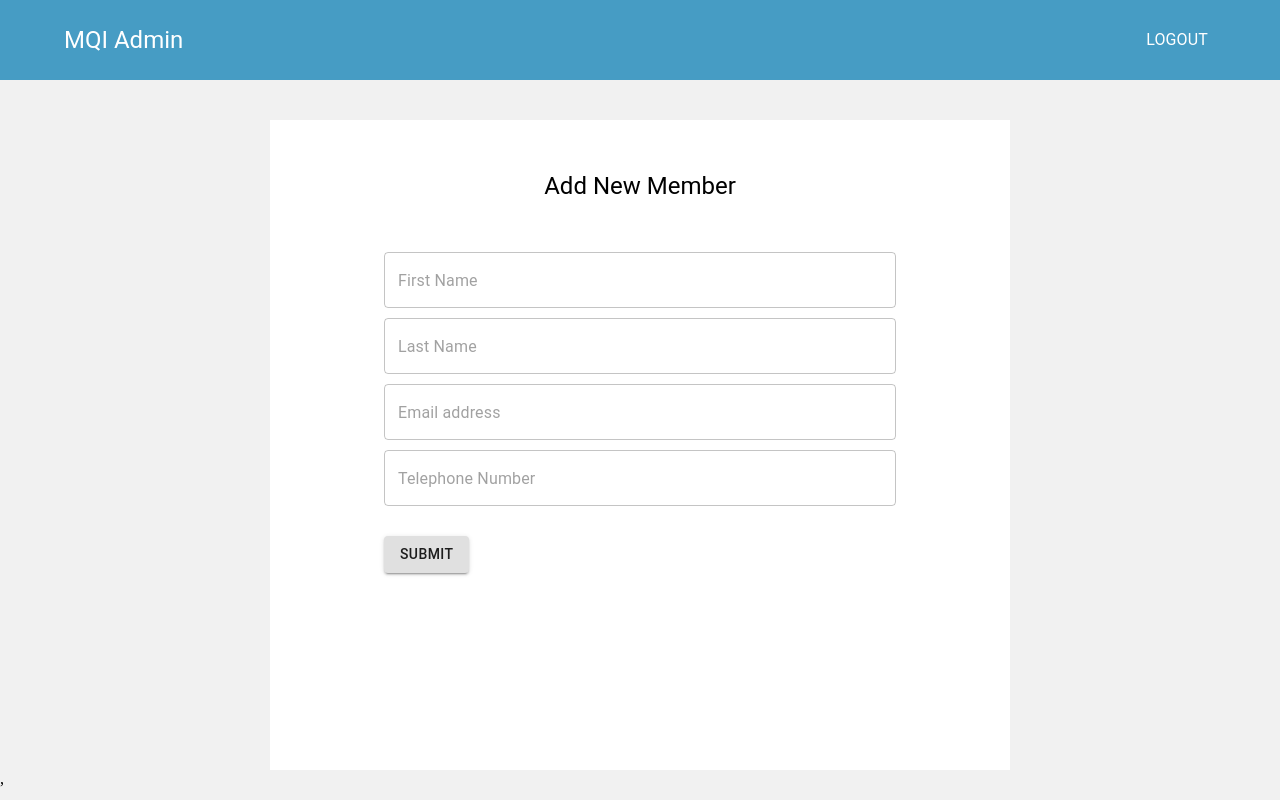
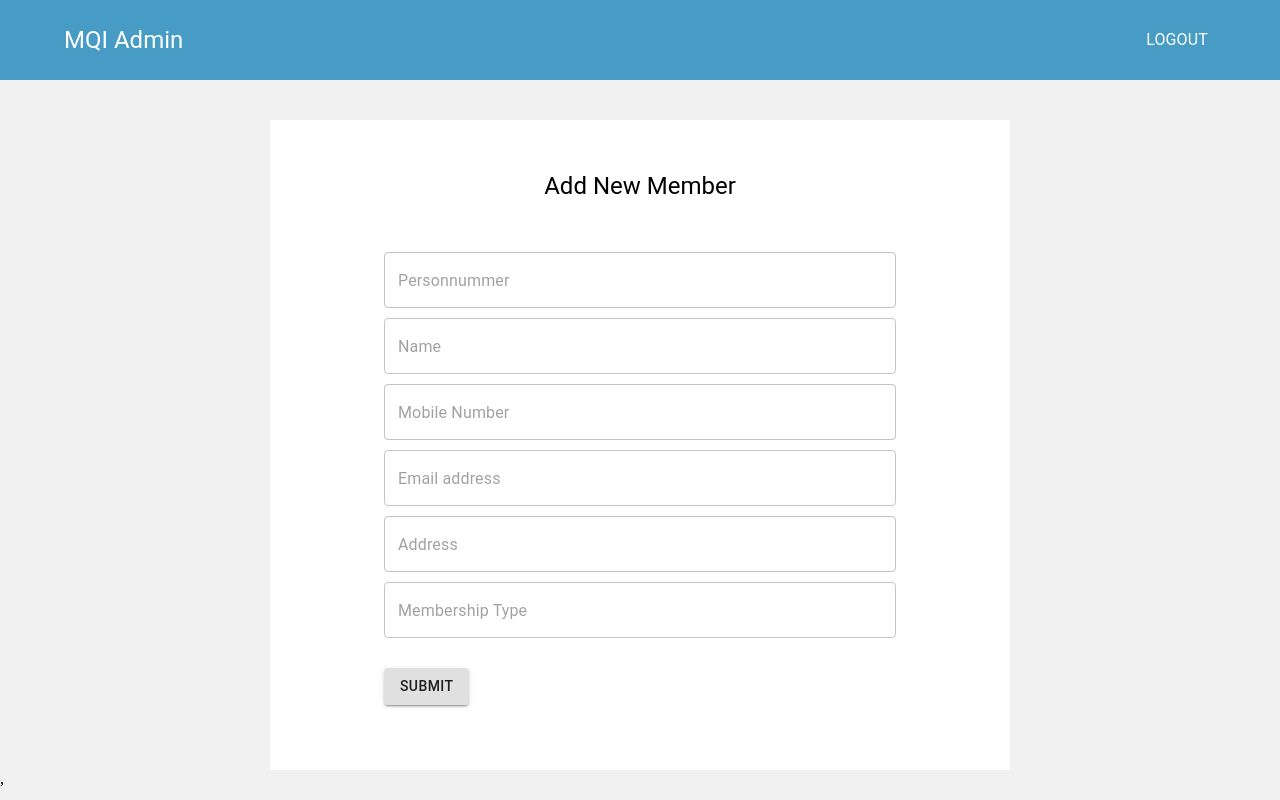
Before and after one commit to Abdull-Rauf/mqi-app, a React (Create React App) app: page /membership in a window 1280 px wide. Built offline with nearby package versions, Linux system fonts and the light colour scheme; no server answers.

Commit message:
add member post request done

```diff
--- a/package.json
+++ b/package.json
@@ -11,6 +11,7 @@
     "axios": "^0.19.2",
     "react": "16.13.1",
     "react-dom": "16.13.1",
+    "react-material-ui-form-validator": "^2.1.1",
     "react-redux": "7.2.0",
     "react-router-dom": "5.1.2",
     "react-scripts": "3.4.1",
--- a/public/index.html
+++ b/public/index.html
@@ -3,7 +3,6 @@
 
   <head>
     <meta charset="utf-8" />
-    <link rel="icon" href="%PUBLIC_URL%/favicon.ico" />
     <meta name="viewport" content="width=device-width, initial-scale=1" />
     <meta name="theme-color" content="#000000" />
     <meta name="description" content="Web site created using create-react-app" />
--- a/src/actions/feedAction.js
+++ b/src/actions/feedAction.js
@@ -1,6 +1,8 @@
 import Axios from 'axios';
 
 export const addFeed = payload => dispatch => {
+
+  console.log('action')
 
   Axios.post(`https://minhaj.se/app-api/add_feed.php`, payload, {
     headers: {
--- /dev/null
+++ b/src/actions/memberAction.js
@@ -0,0 +1,35 @@
+import Axios from 'axios';
+
+export const addMember = payload => dispatch => {
+
+  console.log('action')
+
+  Axios.post(`https://minhaj.se/app-api/add_member.php`, payload, {
+    headers: {
+      'Content-Type': 'multipart/form-data'
+    }
+  })
+    .then(res => console.log(res))
+    .then(() => dispatch({ type: 'ADD_MEMBER', payload }))
+    .catch(err => console.log(err))
+
+}
+// export const getMembers = () => dispatch => {
+
+//   Axios.get(`https://minhaj.se/app-api/get_members.php`)
+//     .then(res => dispatch({ type: 'GET_MEMBER', payload: res.data.members }))
+//     .catch(err => console.log(err))
+// }
+
+// export const delMember = payload => dispatch => {
+
+
+//   Axios.post(`https://minhaj.se/app-api/delete_member.php`, payload, {
+
+//     headers: {
+//       'Content-Type': 'multipart/form-data'
+//     }
+//   })
+//     .then(res => dispatch({ type: 'DEL_MEMBER', payload: res.data.events }))
+//     .catch(err => console.log(err))
+// }
--- a/src/components/form/FormComponent.js
+++ b/src/components/form/FormComponent.js
@@ -16,14 +16,21 @@ const FormComponent = props => {
           return (
             <TextField onChange={props.handleChange} className={props.inputClass} style={{ marginBottom: '10px' }} size={field.size}
               type={field.inputType} name={field.inputName} placeholder={field.placeholder}
-              key={index} multiline={field.multiline} rows={field.rows} required variant="outlined"
+              key={index} multiline={field.multiline} rows={field.rows} variant="outlined"
+
             />
           )
         })
       }
       < div style={{ display: 'flex', marginTop: 20 }}>
 
-        <Button color='info' variant='contained' className={props.BtnClass} onClick={() => props.action(props.data)}>Submit</Button>
+        <Button variant='contained' className={props.BtnClass}
+          onClick={() => {
+            props.action(props.data)
+          }
+          }>
+          Submit
+          </Button>
 
       </div>
 
--- a/src/components/modals/Modal.js
+++ b/src/components/modals/Modal.js
@@ -29,6 +29,7 @@ function Modal(props) {
   };
 
   const handleClose = (pl) => {
+    console.log(pl)
     action(pl);
     setOpen(false);
 
--- a/src/reducers/index.js
+++ b/src/reducers/index.js
@@ -1,7 +1,8 @@
 import { combineReducers } from 'redux'
 import feedReducer from './feedReducer'
 import eventReducer from './eventReducer'
+import memberReducer from './memberReducer'
 
-const rootReducer = combineReducers({ feedReducer, eventReducer })
+const rootReducer = combineReducers({ feedReducer, eventReducer, memberReducer })
 
 export default rootReducer
--- /dev/null
+++ b/src/reducers/memberReducer.js
@@ -0,0 +1,23 @@
+const initState = {
+  memberData: [],
+  isDeleted: false
+}
+
+
+const memberReducer = (state = initState, { type, payload }) => {
+
+  switch (type) {
+    case 'GET_MEMBER':
+      return {
+        ...state, feeds: [payload]
+      }
+    case 'DEL_FEEDS':
+      return {
+        ...state, isDeleted: !state.isDeleted
+      }
+    default:
+      return state
+  }
+}
+
+export default memberReducer
--- a/src/screens/feeds/FeedsPosters.js
+++ b/src/screens/feeds/FeedsPosters.js
@@ -1,4 +1,4 @@
-import React, { useEffect, useState } from 'react'
+import React, { useEffect } from 'react'
 import { connect } from 'react-redux'
 import { Typography } from '@material-ui/core'
 import '../../App.css';
@@ -20,7 +20,7 @@ function FeedsPosters(props) {
     props.feeds()
     props.events()
 
-  }, [])
+  }, [props])
 
 
 
--- a/src/screens/membership/MemberShip.js
+++ b/src/screens/membership/MemberShip.js
@@ -1,50 +1,45 @@
-import React, { useEffect, useState } from 'react'
+import React, { useState } from 'react'
 import { connect } from 'react-redux'
 import { Typography } from '@material-ui/core'
 import '../../App.css';
 import './membership.css';
 import FormComponent from '../../components/form/FormComponent'
-import { addFeed, getFeeds } from '../../actions/feedAction'
-import { addEvent, getEvents } from '../../actions/eventAction';
+import { addMember } from '../../actions/memberAction'
 import formFields from '../../setting/formfields.json'
-import MembersList from '../../components/list/MembersList'
 
 
 
 
-function MemberShip(props) {
+const MemberShip = (props) => {
 
   const [data, setData] = useState({
-    firstname: '',
-    lastname: '',
+    personnummer: '',
+    name: '',
+    mobile: '',
     email: '',
-    telephone: '',
+    address: '',
+    membership_type: ''
   });
 
 
+  const handleChange = (e) => {
 
-  useEffect(() => {
-    props.feeds()
-
-  }, [])
-  const handleChange = (e) => {
-    let newData;
-    if (e.target.name === 'image') {
-      newData = { ...data, image: [...data.image, e.target.files[0]] }
-
-    } else {
-      newData = { ...data, [e.target.name]: e.target.value }
-
-    }
-
+    let newData = { ...data, [e.target.name]: e.target.value }
     setData(newData)
   };
 
+  const handleSubmit = payload => {
+    props.addMember(payload)
+  }
+
+
   const formData = new FormData();
-  formData.append('firstname', data.name);
-  formData.append('lastname', data.lastname);
+  formData.append('personnummer', data.personnummer);
+  formData.append('name', data.name);
+  formData.append('mobile', data.mobile);
   formData.append('email', data.email);
-  formData.append('telephone', data.telephone);
+  formData.append('address', data.address);
+  formData.append('membership_type', data.membership_type);
 
 
   return (
@@ -56,27 +51,19 @@ function MemberShip(props) {
           inputClass='members-form-fields'
           data={formData}
           handleChange={(e) => handleChange(e)}
+          action={handleSubmit}
         />
       </div>
     </div>
   )
 }
 
-const mapDispatchToProps = dispatch => {
+const mapDispatchToProps = (dispatch) => {
 
   return {
-    feeds: data => dispatch(getFeeds(data)),
-    events: data => dispatch(getEvents(data))
+    addMember: data => dispatch(addMember(data)),
 
   }
 }
-const mapStateToProps = state => {
 
-  return {
-    stateEvents: state.eventReducer,
-    stateFeeds: state.feedReducer
-
-  }
-
-}
-export default connect(mapStateToProps, mapDispatchToProps)(MemberShip)
+export default connect(null, mapDispatchToProps)(MemberShip)
--- a/src/setting/formfields.json
+++ b/src/setting/formfields.json
@@ -42,18 +42,22 @@
     }
   ],
   "members": [{
-      "label": "First Name",
-      "inputName": "first_name",
+      "label": "Personnummer",
+      "inputName": "personnummer",
+      "inputType": "number",
+      "placeholder": "Personnummer"
+    }, {
+      "label": "Name",
+      "inputName": "name",
       "inputType": "text",
-      "placeholder": "First Name"
+      "placeholder": "Name"
     },
     {
-      "label": "Last Name",
-      "inputName": "last_name",
+      "label": "Mobile",
+      "inputName": "mobile",
       "inputType": "text",
-      "placeholder": "Last Name"
+      "placeholder": "Mobile Number"
     },
-
     {
       "label": "email",
       "inputName": "email",
@@ -61,11 +65,19 @@
       "placeholder": "Email address"
     },
     {
-      "label": "telephone",
-      "inputName": "Telephone",
+      "label": "Address",
+      "inputName": "address",
       "inputType": "text",
-      "placeholder": "Telephone Number"
+      "placeholder": "Address"
+    },
+    {
+      "label": "Membership Type",
+      "inputName": "membership_type",
+      "inputType": "text",
+      "placeholder": "Membership Type"
     }
+
+
   ]
 
 }
```
Also changed, not shown: 1 other file (tests, documents, lock files or other folders).
